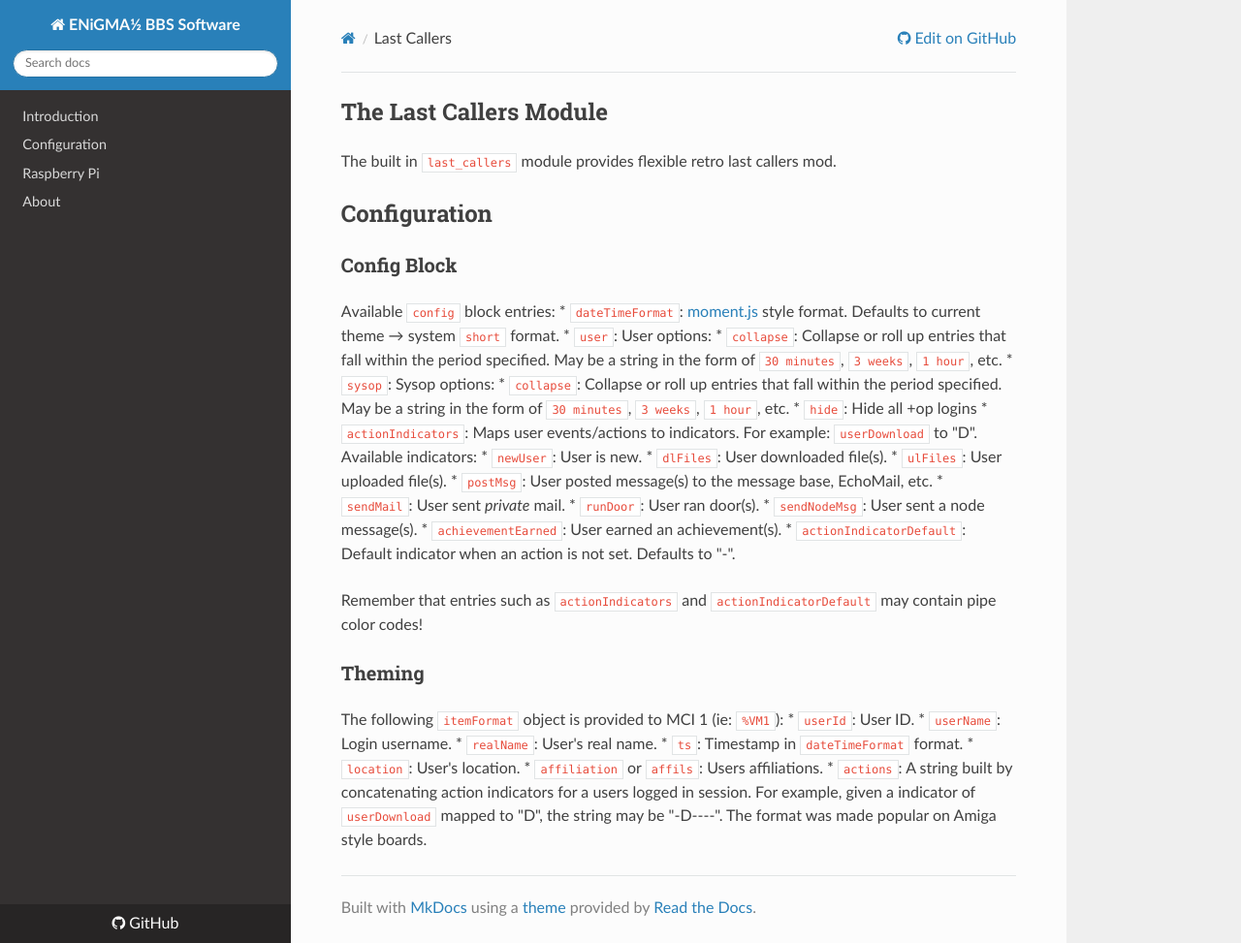
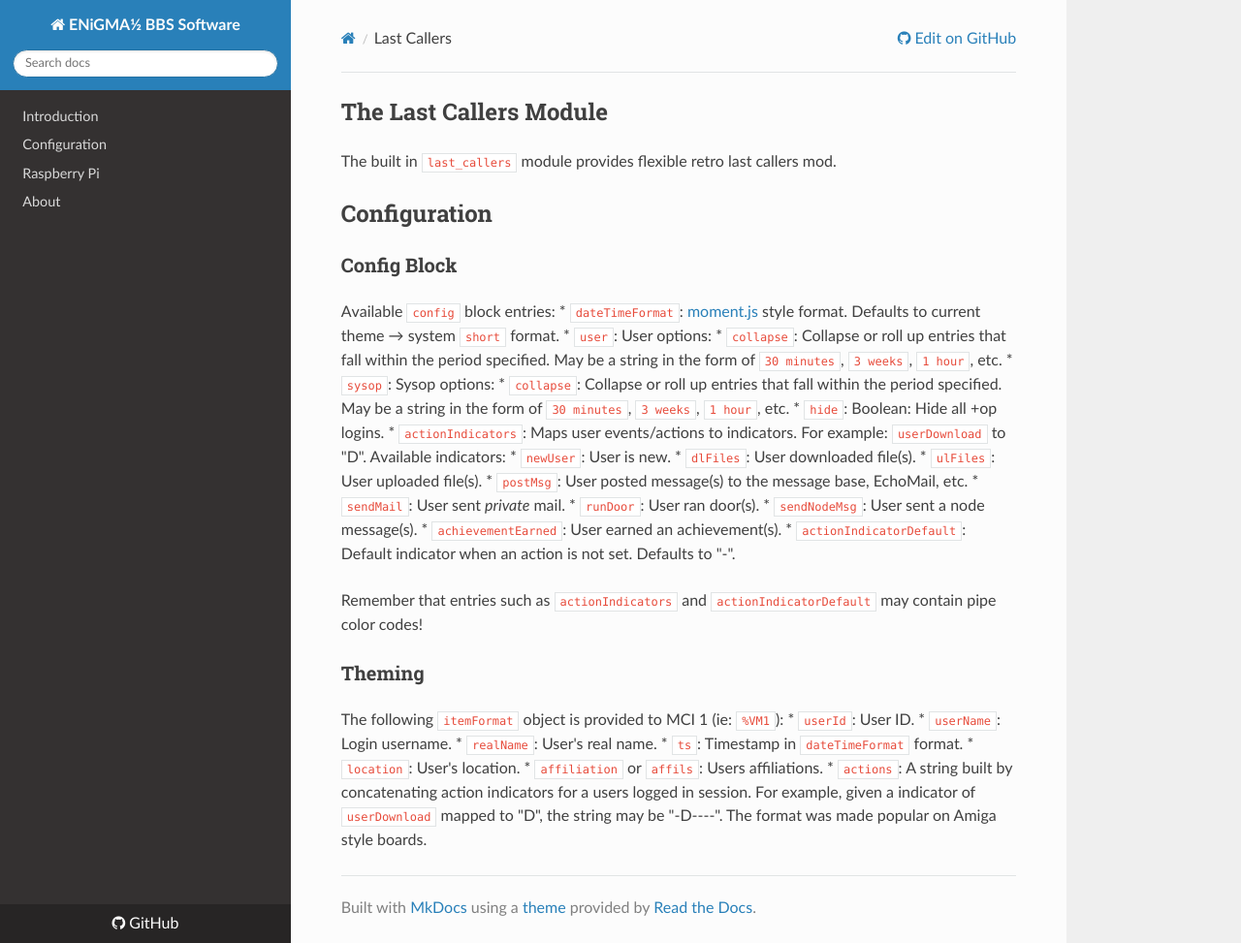
Before and after one commit to NuSkooler/enigma-bbs, an MkDocs documentation site: the page built from docs/_docs/modding/last-callers.md, in a window 1280 px wide and 973 px high. Shown: the whole window at 97% size. Built offline with MkDocs 1.6.1, drawn with Linux system fonts in a browser that asks for light colours; nearby versions of some CDN libraries; old or Windows-style settings are respelled for this version of MkDocs.

Commit message:
Clarify in docs for hide option

```diff
--- a/docs/_docs/modding/last-callers.md
+++ b/docs/_docs/modding/last-callers.md
@@ -13,7 +13,7 @@ Available `config` block entries:
     * `collapse`: Collapse or roll up entries that fall within the period specified. May be a string in the form of `30 minutes`, `3 weeks`, `1 hour`, etc.
 * `sysop`: Sysop options:
     * `collapse`: Collapse or roll up entries that fall within the period specified. May be a string in the form of `30 minutes`, `3 weeks`, `1 hour`, etc.
-    * `hide`: Hide all +op logins
+    * `hide`: Boolean: Hide all +op logins.
 * `actionIndicators`: Maps user events/actions to indicators. For example: `userDownload` to "D". Available indicators:
     * `newUser`: User is new.
     * `dlFiles`: User downloaded file(s).
```
